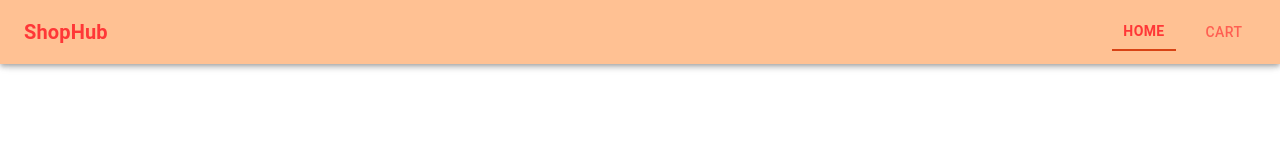
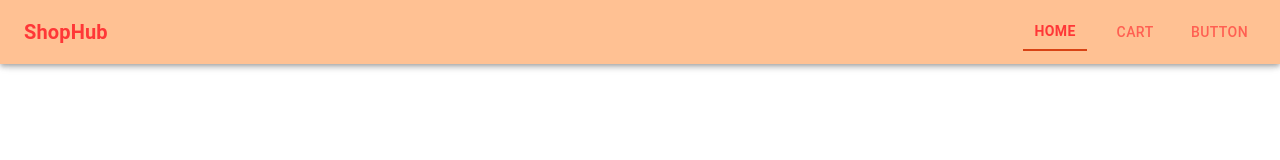
Before and after one commit to kinjal-hub/e-commerce, a React (Create React App) app: page / in a window 1280 px wide. Shown: the top 160 px of the page. Built offline with nearby package versions, Linux system fonts and the light colour scheme.

Commit message:
changes in Navbar.js

```diff
--- a/src/Components/products/Navbar.js
+++ b/src/Components/products/Navbar.js
@@ -12,6 +12,7 @@ const Navbar = () => {
   const navLinks = [
     { name: 'Home', path: '/' },
     { name: 'Cart', path: '/cart' },
+    { name: 'Button', path: '/button' },
   ];
 
   const handleDrawerToggle = () => {
@@ -51,8 +52,8 @@ const Navbar = () => {
     <>
       <AppBar position="fixed" sx={{ backgroundColor: 'primary.main' }}>
         <Container maxWidth="xl">
-          <Toolbar disableGutters>
-            <Typography variant="h6" sx={{ flexGrow: 1, display: 'flex', justifyContent: 'flex-start', color: 'text.secondary', fontWeight: 'bold' }}>
+          <Toolbar disableGutters sx={{ justifyContent:'space-between', alignItems:'center'}}>
+            <Typography variant="h6" sx={{  color: 'text.secondary', fontWeight: 'bold' }}>
               ShopHub
             </Typography>
             {isMobile ? (
```
